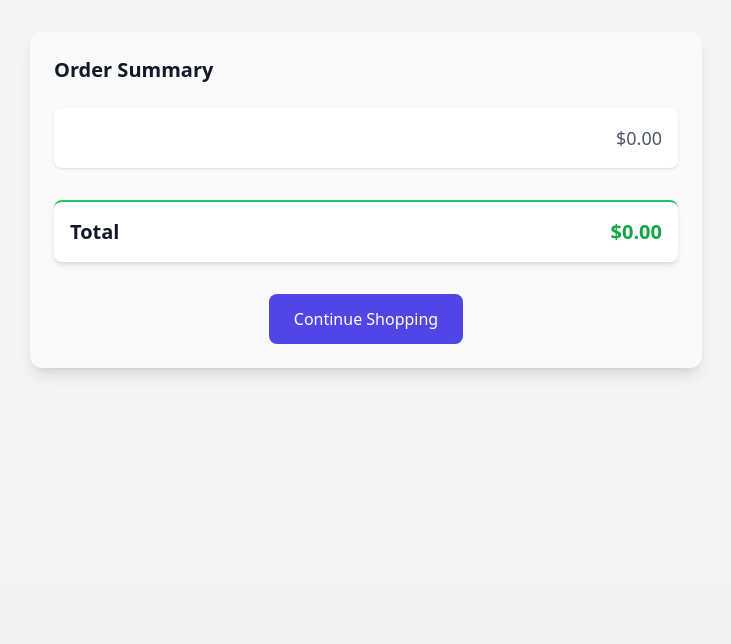
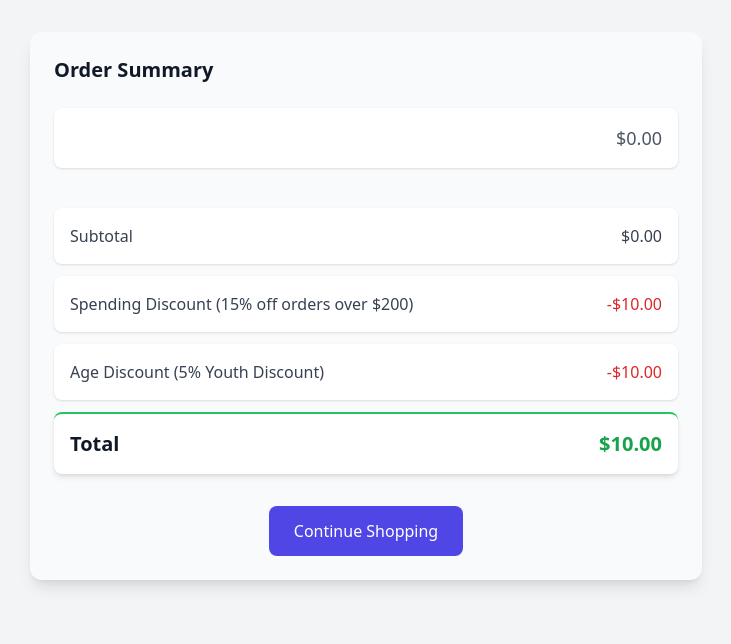
Before and after one commit to QtKaii/2module-project, a PHP site: template frontend/templates/pages/ordersummary.html.twig in a window 1280 px wide. Shown: the part 216-860 px from the top of the page, without its empty margins (274-1005 px from the left). Before the commit the page ends 590 px from the top, so only its background shows below. Run offline with PHP 8.4, Linux system fonts and the light colour scheme; the template is opened without the code that fills it: most values are stand-ins (such as "Sample title", 1, 10 or a date in 2020); some libraries are stand-ins or nearby versions.

Commit message:
Update order summary template to display discount information

```diff
--- a/frontend/templates/pages/ordersummary.html.twig
+++ b/frontend/templates/pages/ordersummary.html.twig
@@ -17,7 +17,6 @@
                     <h2 class="text-xl font-semibold text-gray-900 dark:text-white mb-6">Order Summary</h2>
 
                     <div class="flex flex-col gap-4">
-                        {% set total = 0 %}
                         {% if cartItems is defined and cartItems is not empty %}
                             {% for item in cartItems %}
                                 {% include 'components/order-summary-item.html.twig' with {
@@ -25,13 +24,54 @@
                                     'description': item.product.description,
                                     'price': item.product.price
                                 } %}
-                                {% set total = total + item.product.price %}
                             {% endfor %}
                         {% endif %}
 
-                        <div class="flex items-center justify-between bg-white dark:bg-gray-800 p-4 rounded-lg shadow-md mt-4 border-t-2 border-green-500">
-                            <span class="text-xl font-semibold text-gray-900 dark:text-white">Total</span>
-                            <span class="text-xl font-semibold text-green-600 dark:text-green-500">${{ total | number_format(2) }}</span>
+                        <!-- Order Summary Details -->
+                        <div class="mt-6 space-y-3">
+                            <!-- Subtotal -->
+                            <div class="flex items-center justify-between bg-white dark:bg-gray-800 p-4 rounded-lg shadow">
+                                <span class="text-base font-medium text-gray-700 dark:text-gray-300">Subtotal</span>
+                                <span class="text-base font-medium text-gray-700 dark:text-gray-300">${{ subtotal | number_format(2) }}</span>
+                            </div>
+
+                            <!-- Spending Discount -->
+                            {% if spendingDiscount > 0 %}
+                            <div class="flex items-center justify-between bg-white dark:bg-gray-800 p-4 rounded-lg shadow">
+                                <span class="text-base font-medium text-gray-700 dark:text-gray-300">
+                                    Spending Discount
+                                    {% if subtotal >= 200 %}
+                                        (15% off orders over $200)
+                                    {% elseif subtotal >= 100 %}
+                                        (10% off orders over $100)
+                                    {% elseif subtotal >= 50 %}
+                                        (5% off orders over $50)
+                                    {% endif %}
+                                </span>
+                                <span class="text-base font-medium text-red-600 dark:text-red-400">-${{ spendingDiscount | number_format(2) }}</span>
+                            </div>
+                            {% endif %}
+
+                            <!-- Age Discount -->
+                            {% if ageDiscount > 0 %}
+                            <div class="flex items-center justify-between bg-white dark:bg-gray-800 p-4 rounded-lg shadow">
+                                <span class="text-base font-medium text-gray-700 dark:text-gray-300">
+                                    Age Discount
+                                    {% if userAge >= 65 %}
+                                        (10% Senior Discount)
+                                    {% elseif userAge <= 25 %}
+                                        (5% Youth Discount)
+                                    {% endif %}
+                                </span>
+                                <span class="text-base font-medium text-red-600 dark:text-red-400">-${{ ageDiscount | number_format(2) }}</span>
+                            </div>
+                            {% endif %}
+
+                            <!-- Total -->
+                            <div class="flex items-center justify-between bg-white dark:bg-gray-800 p-4 rounded-lg shadow-md mt-4 border-t-2 border-green-500">
+                                <span class="text-xl font-semibold text-gray-900 dark:text-white">Total</span>
+                                <span class="text-xl font-semibold text-green-600 dark:text-green-500">${{ total | number_format(2) }}</span>
+                            </div>
                         </div>
                     </div>
 
```
